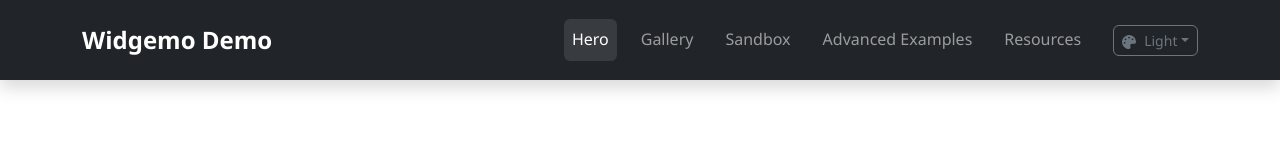
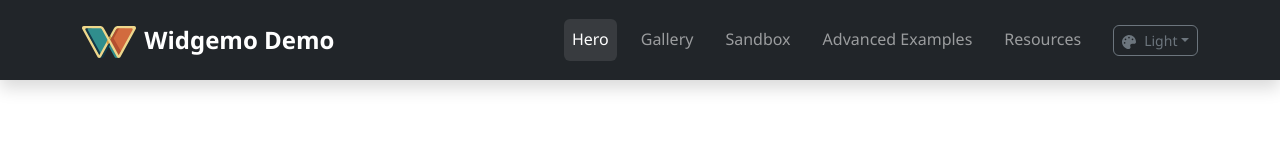
Before and after one commit to widgemo/widgemo-demo, a React (Vite) app: page / in a window 1280 px wide. Shown: the top 160 px of the page. Built offline with nearby package versions, Linux system fonts and the light colour scheme.

Commit message:
WC-74 - Add logo image to Navbar in DemoNav for branding enhancement

```diff
--- a/src/App.tsx
+++ b/src/App.tsx
@@ -222,6 +222,7 @@ const DemoNav: React.FC<{ activeSection: string; onSectionChange: (section: stri
     <Navbar bg="dark" variant="dark" fixed="top" expand="lg" className="shadow">
       <Container>
         <Navbar.Brand href="#hero" onClick={() => scrollToSection('hero')}>
+          <img src="/widgemo_deco.svg" alt="Widgemo" className="me-2" style={{ height: '32px', width: 'auto' }} />
           <strong>Widgemo</strong> Demo
         </Navbar.Brand>
         <Navbar.Toggle aria-controls="demo-nav" />
```
